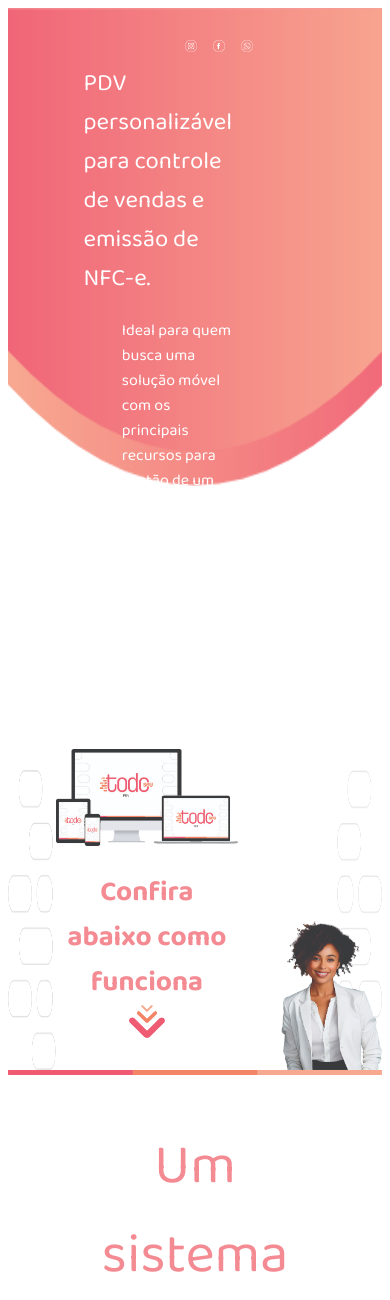
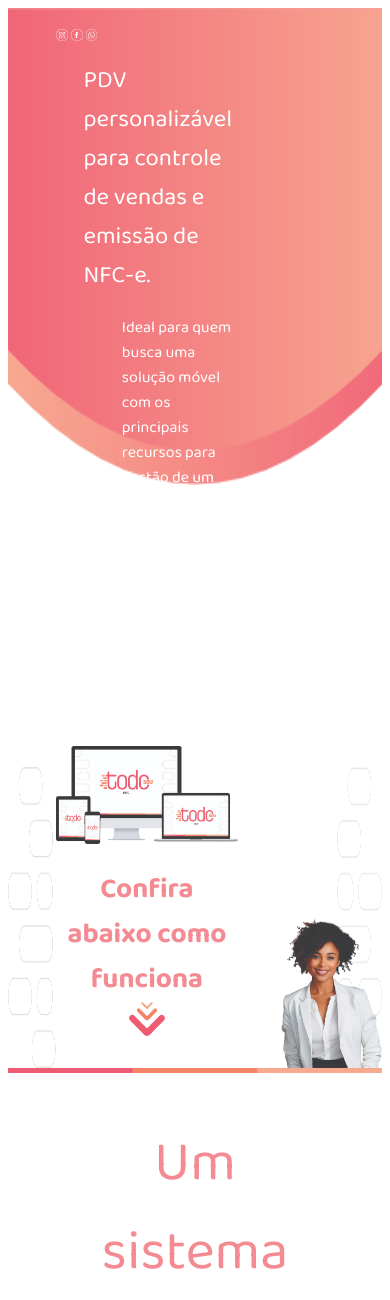
Before and after one commit to Hirukinawa/PHP-Project, a PHP site: page /land_todoSeu.php in a window 390 px wide; the page is wider, and only the part inside the window is pictured. Shown: the top 1300 px of that part. Run offline with PHP 8.4, Linux system fonts and the light colour scheme; some libraries are stand-ins or nearby versions.

Commit message:
todoSeuPDV-v7

```diff
--- a/TodoSeuPDV/land_todoSeu.php
+++ b/TodoSeuPDV/land_todoSeu.php
@@ -12,7 +12,11 @@ $buttonContato = "<button class='buttonContato'><p>Entre em contato com a gente!
     <meta name="viewport" content="width=device-width, initial-scale=1.0">
     <link rel="stylesheet" href="style.css">
     <link href="https://fonts.googleapis.com/css2?family=Baloo+2:wght@400..800&family=Dosis:wght@200..800&display=swap" rel="stylesheet">
-    <script id="mcjs">!function(c,h,i,m,p){m=c.createElement(h),p=c.getElementsByTagName(h)[0],m.async=1,m.src=i,p.parentNode.insertBefore(m,p)}(document,"script","https://chimpstatic.com/mcjs-connected/js/users/0f2daf71bc4049969c9004e3f/df2290984bcfcbb82fafcf0ba.js");</script>
+    <script id="mcjs">
+        ! function(c, h, i, m, p) {
+            m = c.createElement(h), p = c.getElementsByTagName(h)[0], m.async = 1, m.src = i, p.parentNode.insertBefore(m, p)
+        }(document, "script", "https://chimpstatic.com/mcjs-connected/js/users/0f2daf71bc4049969c9004e3f/df2290984bcfcbb82fafcf0ba.js");
+    </script>
     <title>Todo Seu PDV</title>
 </head>
 
@@ -22,11 +26,13 @@ $buttonContato = "<button class='buttonContato'><p>Entre em contato com a gente!
         <section id="page1" class="page">
             <div id="imagemFundo">
                 <div class="row">
-                    <div class="row">
-                        <img onclick="abrirInsta()" class="logos" src="./images/insta-logo.png" alt="">
-                        <img class="logos" src="./images/face-logo.png" alt="">
-                        <img onclick="abrirWhats()"class="logos" src="./images/whats-logo.png" alt="">
-                    </div>
+                    <nav>
+                        <a href="#"><img onclick="abrirInsta()" class="logos" src="./images/insta-logo.png" alt=""></a>
+                        <a href="#"><img class="logos" src="./images/face-logo.png" alt=""></a>
+                        <a href="#"><img onclick="abrirWhats()" class="logos" src="./images/whats-logo.png" alt=""></a>
+                        <!-- <div class="row">
+                        </div> -->
+                    </nav>
                     <div class="column">
                         <h1>PDV personalizável para controle de vendas e emissão de NFC-e.</h1>
                         <p>Ideal para quem busca uma solução móvel com os principais recursos para gestão de um comércio.</p>
--- a/TodoSeuPDV/style.css
+++ b/TodoSeuPDV/style.css
@@ -165,7 +165,7 @@ footer {
     margin-top: 1em;
 }
 
-#imagemFundo .row .row {
+#imagemFundo nav {
     align-self: flex-start;
     column-gap: 1em;
 }
@@ -559,7 +559,7 @@ footer {
 }
 
 @media (max-width: 800px) {
-    #imagemFundo .row:not(#imagemFundo .row .row) {
+    #imagemFundo .row {
         flex-direction: column;
         align-items: center;
     }
```
Lines whose indentation alone changed are shown as unchanged.
